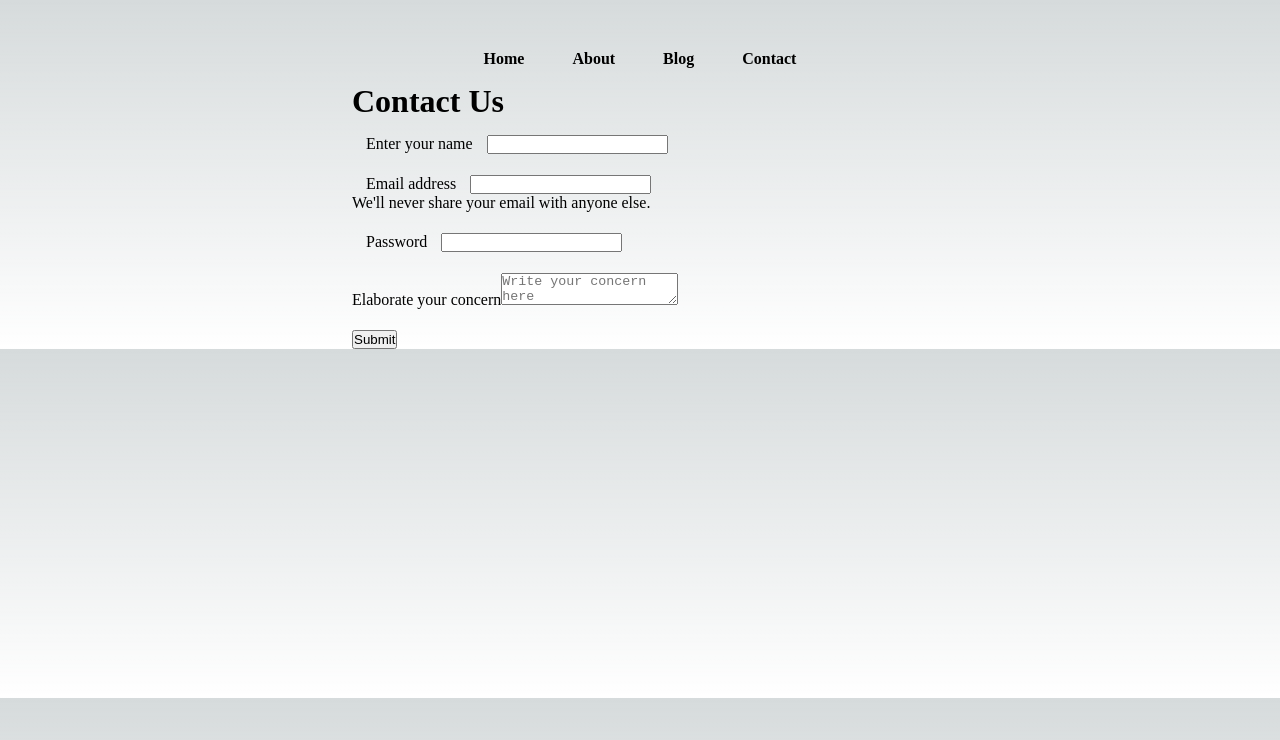
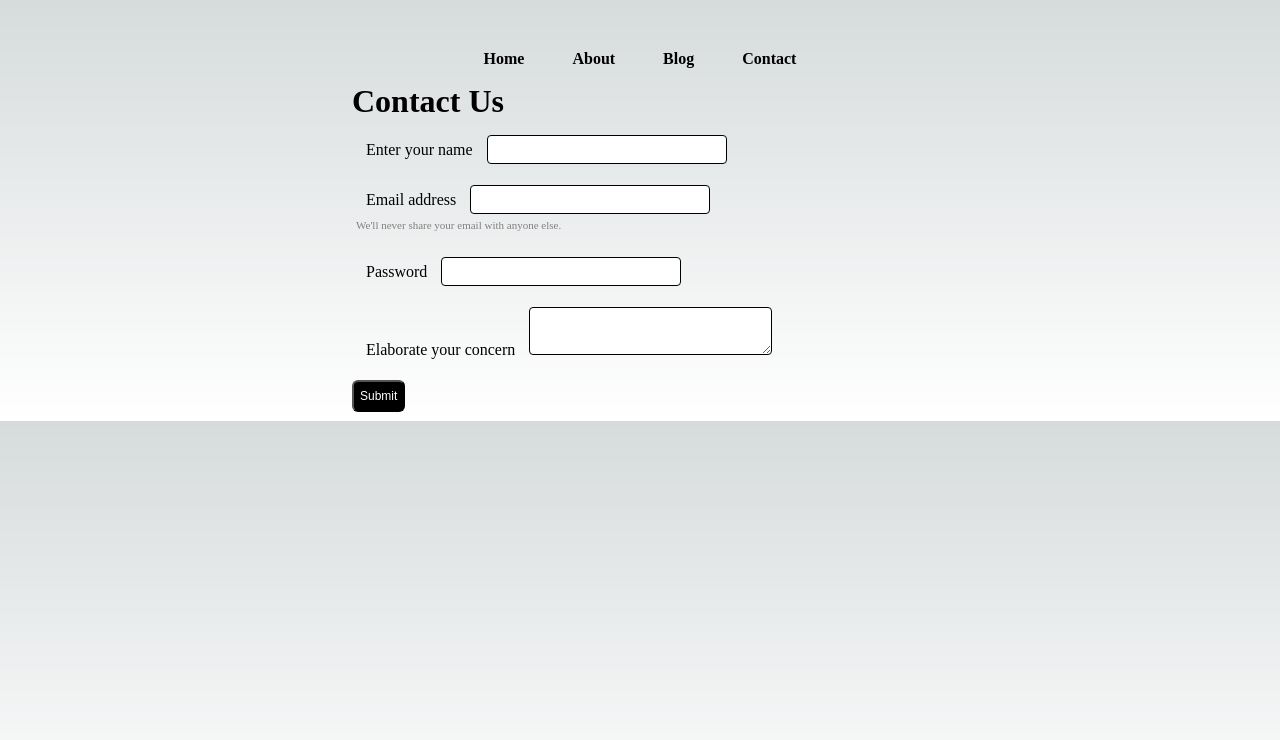
Before and after one commit to darshak3112/hunting-coder, a Next.js app: page /contact in a window 1280 px wide. Shown: the top 740 px of the page. Built offline with nearby package versions, Linux system fonts and the light colour scheme.

Commit message:
contact us page and some style fixes

```diff
--- a/pages/contact.js
+++ b/pages/contact.js
@@ -14,7 +14,7 @@ const Contact = () => {
     console.log(phone, name, email, desc)
     const data = {phone, name, email, desc};
 
-    fetch('http://localhost:3000/api/postContact', {
+    fetch('http://localhost:3000/api/postcontact', {
       method: 'POST', // or 'PUT'
       headers: {
         'Content-Type': 'application/json',
@@ -55,22 +55,22 @@ const Contact = () => {
     <form onSubmit={handleSubmit}>
       <div className={styles.mb3}>
         <label htmlFor="name" className={styles.formlabel}>Enter your name</label>
-        <input type="text" value={name} onChange={handleChange} className="form-control" id="name" name='name' aria-describedby="emailHelp" />
+        <input className={styles.input} type="text" value={name} onChange={handleChange} id="name" name='name' aria-describedby="emailHelp" />
       </div>
       <div className={styles.mb3}>
         <label htmlFor="email" className={styles.formlabel}>Email address</label>
-        <input type="email" value={email} onChange={handleChange} className="form-control" name='email' id="email" aria-describedby="emailHelp" />
-        <div id="emailHelp" className="form-text">We'll never share your email with anyone else.</div>
+        <input className={styles.input} type="email" value={email} onChange={handleChange} name='email' id="email" aria-describedby="emailHelp" />
+        <div id="emailHelp" className={styles.formtext}>We'll never share your email with anyone else.</div>
       </div>
       <div className={styles.mb3}>
         <label htmlFor="phone" className={styles.formlabel}>Password</label>
-        <input type="phone" value={phone} onChange={handleChange} className="form-control" name='phone' id="phone" />
+        <input className={styles.input} type="phone" value={phone} onChange={handleChange} name='phone' id="phone" required />
       </div>
       <div className={styles.mb3}>
-        <label htmlFor="desc">Elaborate your concern</label>
-        <textarea value={desc} onChange={handleChange} className="form-control" placeholder="Write your concern here" name='desc' id="desc" />
+        <label className={styles.formlabel} htmlFor="desc">Elaborate your concern</label>
+        <textarea className={styles.input} value={desc} onChange={handleChange} name='desc' id="desc" />
       </div>
-      <button type="submit" className="btn btn-primary">Submit</button>
+      <button type="submit" className={styles.btn}>Submit</button>
     </form>
   </div>;
 };
--- /dev/null
+++ b/styles/About.module.css
@@ -0,0 +1,8 @@
+.container{
+    margin:45px auto;
+    max-width: 45vw;
+}
+
+.center{
+    text-align: center;
+}
--- a/styles/Contact.module.css
+++ b/styles/Contact.module.css
@@ -1,14 +1,40 @@
-.container{
+.container {
   max-width: 45vw;
   margin: auto;
   padding-top: 15px;
 }
 
-.mb3{
+.mb3 {
   margin-top: 15px;
   margin-bottom: 21px;
 }
 
-.formlabel{
+.formlabel {
   margin: 0px 14px;
 }
+.input {
+  padding: 3px;
+  font-size: 18px;
+  border-radius: 4px;
+  border: 1px solid black;
+}
+
+.formlabel {
+  padding: 7px 0;
+}
+
+.formtext {
+  font-size: 11px;
+  color: grey;
+  padding: 5px 4px;
+}
+
+.btn {
+  color: white;
+  background: black;
+  padding: 7px 6px;
+  cursor: pointer;
+  border-radius: 6px;
+  font-size: 12px;
+  margin-bottom: 9px;
+}
--- a/styles/Home.module.css
+++ b/styles/Home.module.css
@@ -281,7 +281,8 @@
 }
 
 .myImg{
-  border-radius: 10px;
+  width: 157px;
+  border-radius: 92px;
 }
 
 .imgWrapper{
```
Also changed, not shown: pages/about.js (+25 -7 lines). Lines whose indentation alone changed are shown as unchanged.
